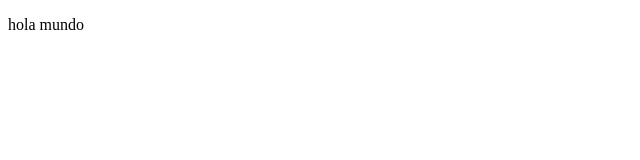
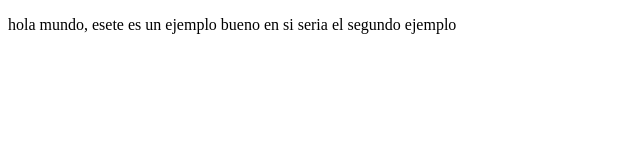
Before and after one commit to Adrain-developer/cursoPrewor, a plain HTML site: page index.html in a window 1280 px wide. Shown: the whole page, without its empty margins (0-640 px from the left). Drawn offline with Linux system fonts and the light colour scheme.

Commit message:
segundo comentario

```diff
--- a/index.html
+++ b/index.html
@@ -7,7 +7,7 @@
 </head>
 <body>
     <p>
-        hola mundo
+        hola mundo, esete es un ejemplo bueno en si seria el segundo ejemplo
     </p>
 </body>
 </html>
```
